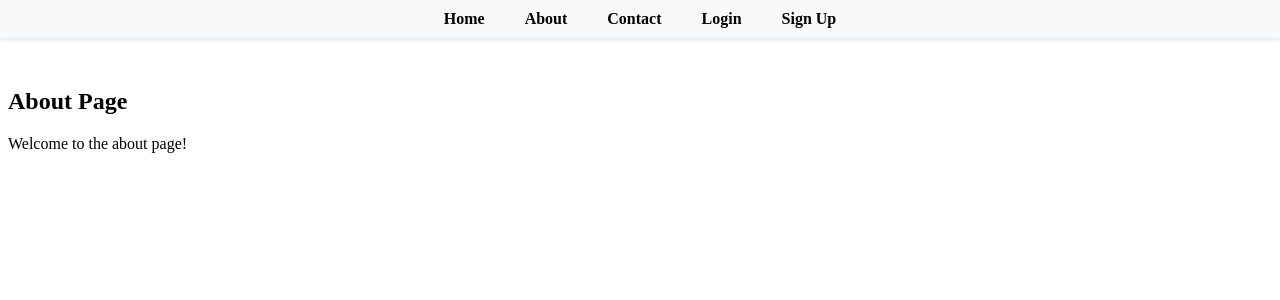
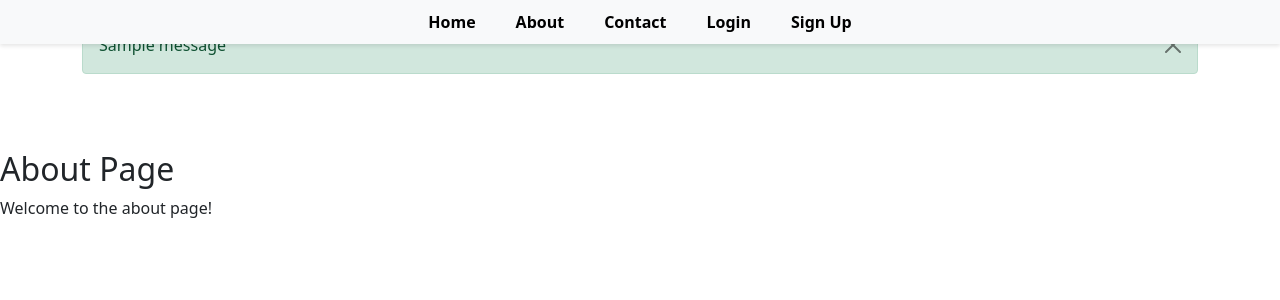
Before and after one commit to MarcoCat/TrashMeter, a Flask app: page /about in a window 1280 px wide. Shown: the top 300 px of the page. Run offline with Flask 3, Linux system fonts and the light colour scheme; tables that the repository leaves empty hold one stand-in row (values such as "Sample post"); one stand-in notice (Sample message) is shown.

Commit message:
changes base.html to allow for flash messages to be displayed

```diff
--- a/app/templates/base.html
+++ b/app/templates/base.html
@@ -3,6 +3,8 @@
 <head>
     <meta charset="UTF-8">
     <title>My Flask App</title>
+    <!-- Bootstrap CDN for Styling Flash Messages -->
+    <link href="https://cdn.jsdelivr.net/npm/bootstrap@5.1.3/dist/css/bootstrap.min.css" rel="stylesheet">
     <!-- Include the global stylesheets -->
     <link rel="stylesheet" href="{{ url_for('static', filename='style.css') }}">
     <!-- Include the navigation stylesheet -->
@@ -18,8 +20,23 @@
 </head>
 <body>
     {% include 'nav.html' %}
+    <div class="container mt-3">
+        <!-- Flash message display area -->
+        {% with messages = get_flashed_messages(with_categories=true) %}
+            {% if messages %}
+                {% for category, message in messages %}
+                    <div class="alert alert-{{ category }} alert-dismissible fade show" role="alert">
+                        {{ message }}
+                        <button type="button" class="btn-close" data-bs-dismiss="alert" aria-label="Close"></button>
+                    </div>
+                {% endfor %}
+            {% endif %}
+        {% endwith %}
+    </div>
     <main style="padding-top: 60px;"> <!-- Add padding to the top of main content -->
         {% block content %}{% endblock %}
     </main>
+    <!-- Bootstrap Bundle with Popper -->
+    <script src="https://cdn.jsdelivr.net/npm/bootstrap@5.1.3/dist/js/bootstrap.bundle.min.js"></script>
 </body>
 </html>
```
